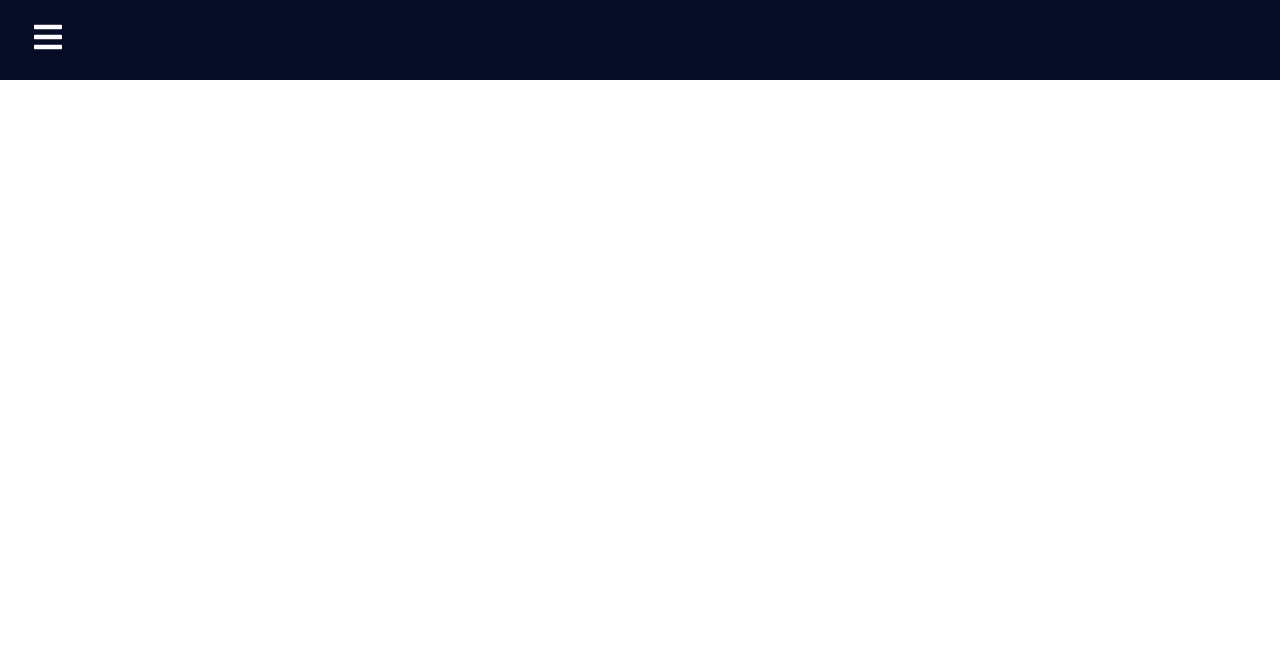
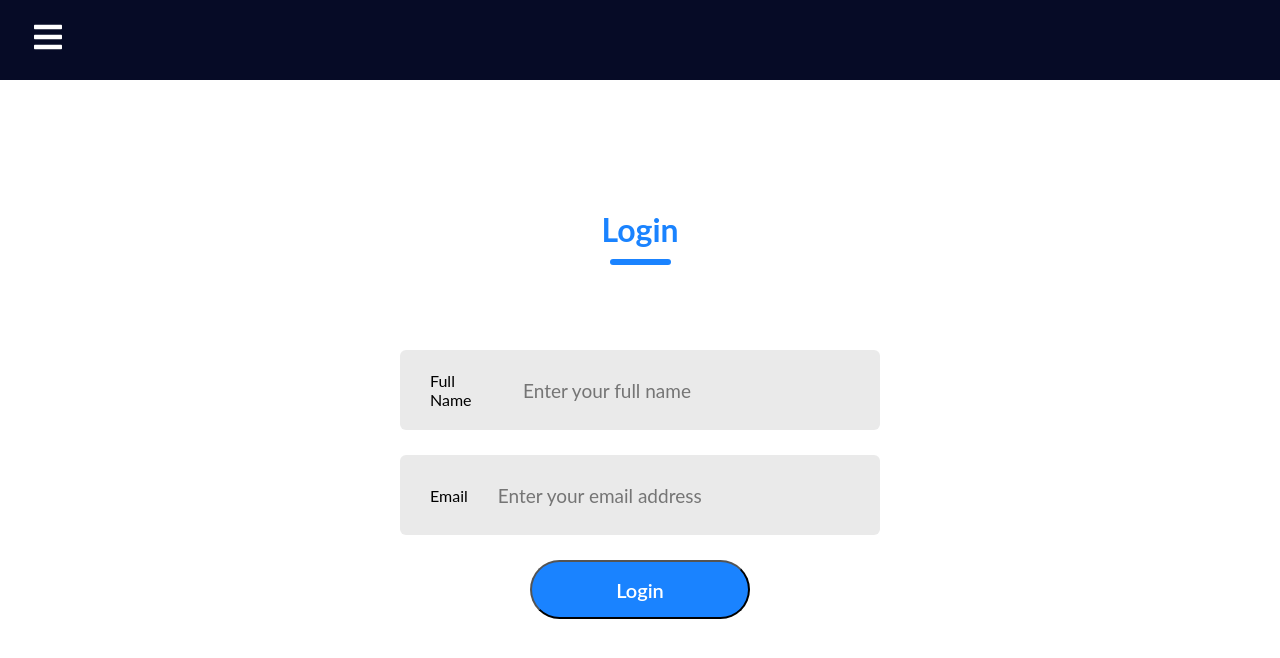
Before and after one commit to Ebai-Jr/HealthCareApp, a React (Vite) app: page /Login in a window 1280 px wide. Shown: the top 658 px of the page. Built offline with nearby package versions, Linux system fonts and the light colour scheme; a web font is replaced by a local one.

Commit message:
added login page and option to store user_id

```diff
--- a/src/App.jsx
+++ b/src/App.jsx
@@ -7,6 +7,7 @@ import Dashboard from './pages/Dashboard';
 import ReportSymptoms from './pages/ReportSymptoms';
 import Profile from './pages/Profile';
 import MapView from './pages/MapView';
+import Login from './pages/Login';
 
 function App() {
 
@@ -17,6 +18,7 @@ function App() {
         <Routes>
           <Route path='/' Component={Home} />
           <Route path='/Register' Component={Register} />
+          <Route path='/Login' Component={Login} />
           <Route path='/Dashboard' Component={Dashboard} />
           <Route path='/reports' Component={ReportSymptoms} />
           <Route path='/profile' Component={Profile} />
--- a/src/components/SidebarData.jsx
+++ b/src/components/SidebarData.jsx
@@ -14,6 +14,12 @@ export const SidebarData = [
     title: 'Register',
     path: '/register',
     icon: <IoIcons.IoIosPaper />,
+    cName: 'nav-text'
+  },
+  {
+    title: 'Login',
+    path: '/login',
+    icon: <IoIcons.IoIosLogIn />,
     cName: 'nav-text'
   },
   {
--- /dev/null
+++ b/src/pages/Login.jsx
@@ -0,0 +1,89 @@
+import React, { useState } from 'react';
+import axios from 'axios';
+
+const Login = () => {
+  const [formData, setFormData] = useState({
+    full_name: '',
+    email: ''
+  });
+  const [message, setMessage] = useState('');
+  const [loading, setLoading] = useState(false);
+
+  const handleChange = e => {
+    setFormData({ ...formData, [e.target.name]: e.target.value });
+  };
+
+  const handleSubmit = async e => {
+    e.preventDefault();
+    setLoading(true);
+    setMessage('');
+
+    try {
+      const response = await axios.post(
+        'https://0n3kbcjn67.execute-api.us-east-1.amazonaws.com/login',
+        formData
+      );
+
+      if (response.data.user_id) {
+        // Save user_id locally to reuse for SOS alerts
+        localStorage.setItem('user_id', response.data.user_id);
+        localStorage.setItem('email', formData.email);
+
+        setMessage('Login successful');
+      } else {
+        setMessage('Invalid login credentials');
+      }
+    } catch (err) {
+      console.error(err);
+      setMessage('Login failed');
+    } finally {
+      setLoading(false);
+    }
+  };
+
+  return (
+    <div className="form-container">
+      <div className="form-header">
+        <h2>Login</h2>
+        <div className="underline"></div>
+      </div>
+      <form onSubmit={handleSubmit}>
+        <div className="inputs">
+          <div className="input">
+            <label>Full Name</label>
+            <input
+              type="text"
+              name="full_name"
+              placeholder="Enter your full name"
+              value={formData.full_name}
+              onChange={handleChange}
+              required
+            />
+          </div>
+
+          <div className="input">
+            <label>Email</label>
+            <input
+              type="email"
+              name="email"
+              placeholder="Enter your email address"
+              value={formData.email}
+              onChange={handleChange}
+              required
+            />
+          </div>
+
+          <div className="submit">
+            <button type="submit" disabled={loading}>
+              {loading ? 'Logging in...' : 'Login'}
+            </button>
+          </div>
+        </div>
+      </form>
+
+      {message && <p className="message">{message}</p>}
+    </div>
+  );
+};
+
+export default Login;
--- a/src/pages/Register.jsx
+++ b/src/pages/Register.jsx
@@ -11,7 +11,6 @@ const Register = () => {
     doctor_name: '',
     doctor_email: ''
   });
-
   const [message, setMessage] = useState('');
   const [loading, setLoading] = useState(false);
 
@@ -23,11 +22,19 @@ const Register = () => {
     e.preventDefault();
     setLoading(true);
     setMessage('');
+
     try {
       const response = await axios.post(
         'https://0n3kbcjn67.execute-api.us-east-1.amazonaws.com/register',
         formData
       );
+
+      if (response.data.user_id) {
+        // Save user_id + email to localStorage for persistence
+        localStorage.setItem('user_id', response.data.user_id);
+        localStorage.setItem('email', formData.email);
+      }
+
       setMessage(response.data.message || 'Registration successful');
     } catch (err) {
       console.error(err);
@@ -41,36 +48,35 @@ const Register = () => {
     <div className="form-container">
       <div className="form-header">
         <h2>Register</h2>
-        <div className='underline'></div>
+        <div className="underline"></div>
       </div>
-
       <form onSubmit={handleSubmit}>
-        <div className='inputs'>
-          <div className='input'>
+        <div className="inputs">
+          <div className="input">
             <label>Full Name</label>
             <input
               type="text"
               name="full_name"
-              placeholder='Enter your full name'
+              placeholder="Enter your full name"
               value={formData.full_name}
               onChange={handleChange}
               required
             />
           </div>
 
-          <div className='input'>
+          <div className="input">
             <label>Email</label>
             <input
               type="email"
               name="email"
-              placeholder='Enter your email address'
+              placeholder="Enter your email address"
               value={formData.email}
               onChange={handleChange}
               required
             />
           </div>
 
-          <div className='input'>
+          <div className="input">
             <label>Chronic Condition</label>
             <select
               name="chronic_condition"
@@ -86,57 +92,51 @@ const Register = () => {
             </select>
           </div>
 
-          {/* Caretaker info */}
-          <div className='input'>
+          <div className="input">
             <label>Caretaker Name</label>
             <input
               type="text"
               name="caretaker_name"
-              placeholder='Enter caretaker name'
+              placeholder="Enter caretaker's name"
               value={formData.caretaker_name}
               onChange={handleChange}
-              required
             />
           </div>
 
-          <div className='input'>
+          <div className="input">
             <label>Caretaker Email</label>
             <input
               type="email"
               name="caretaker_email"
-              placeholder='Enter caretaker email'
+              placeholder="Enter caretaker's email"
               value={formData.caretaker_email}
               onChange={handleChange}
-              required
             />
           </div>
 
-          {/* Doctor info */}
-          <div className='input'>
+          <div className="input">
             <label>Doctor Name</label>
             <input
               type="text"
               name="doctor_name"
-              placeholder='Enter doctor name'
+              placeholder="Enter doctor's name"
               value={formData.doctor_name}
               onChange={handleChange}
-              required
             />
           </div>
 
-          <div className='input'>
+          <div className="input">
             <label>Doctor Email</label>
             <input
               type="email"
               name="doctor_email"
-              placeholder='Enter doctor email'
+              placeholder="Enter doctor's email"
               value={formData.doctor_email}
               onChange={handleChange}
-              required
             />
           </div>
 
-          <div className='submit'>
+          <div className="submit">
             <button type="submit" disabled={loading}>
               {loading ? 'Registering...' : 'Register'}
             </button>
@@ -150,6 +150,7 @@ const Register = () => {
 };
 
 export default Register;
+
 
 
 // import React from 'react';
```
Also changed, not shown: src/pages/Home.jsx (+65 -44 lines).
